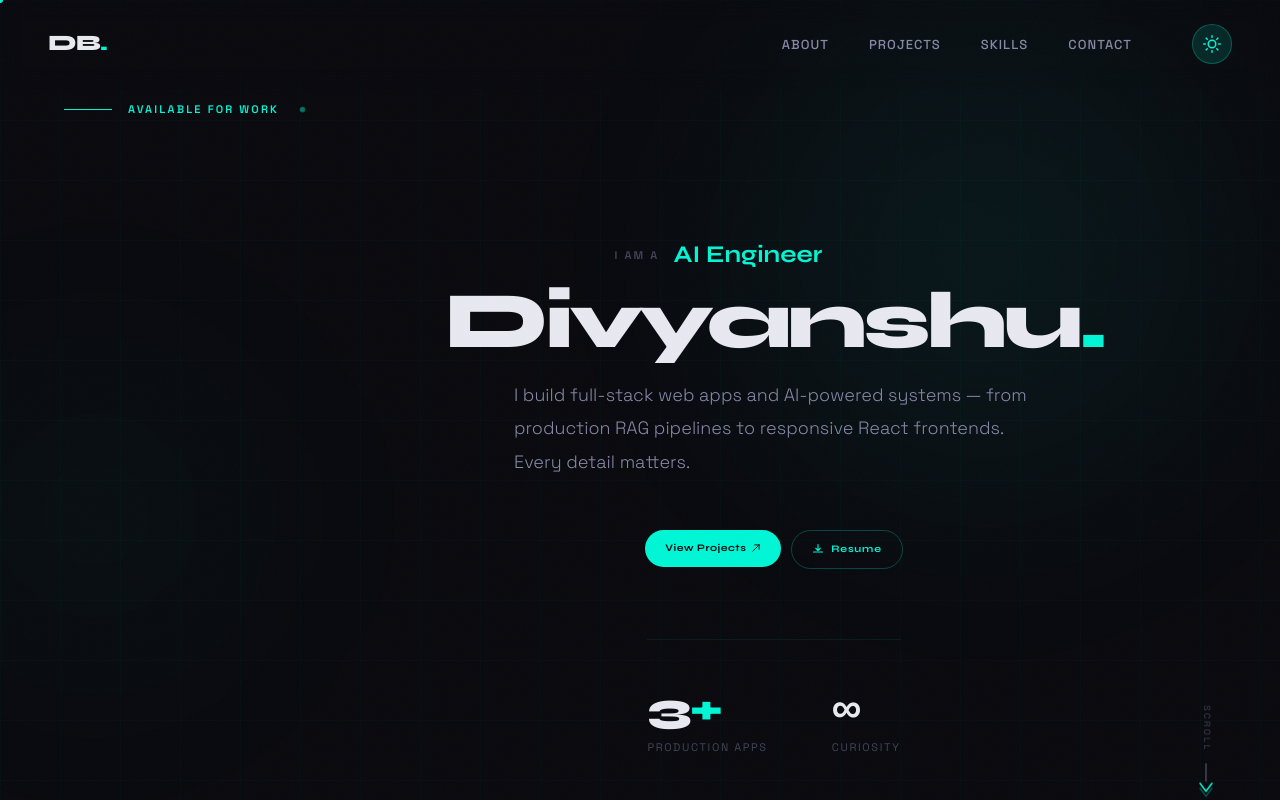
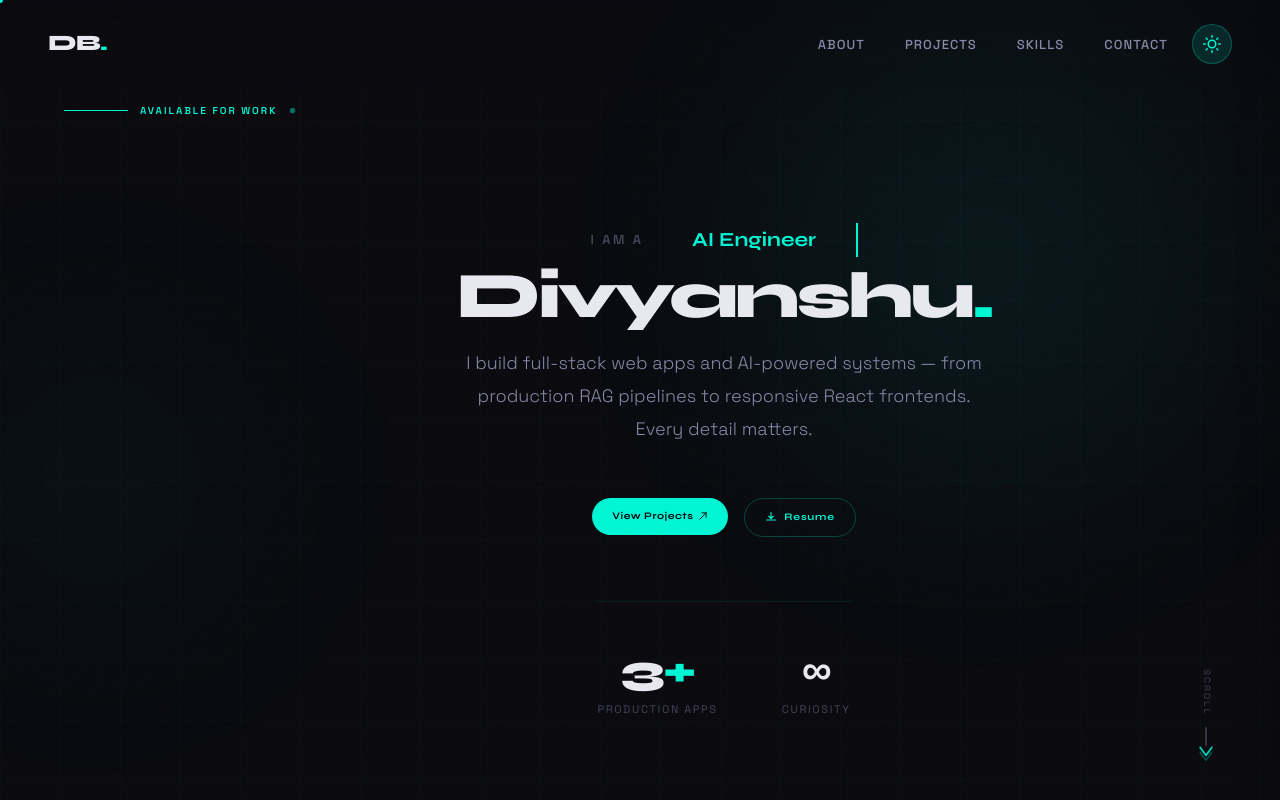
Before and after one commit to divyanshu-code/personal_portfolio, a Next.js app: page / in a window 1280 px wide. Shown: the top 800 px of the page. Built offline with nearby package versions, Linux system fonts and the light colour scheme; no server answers.

Commit message:
feat: enhance navigation and cursor behavior for mobile devices

```diff
--- a/src/app/components/Hero.js
+++ b/src/app/components/Hero.js
@@ -154,12 +154,12 @@ export default function Hero() {
       }} />
 
       <div className="h-eyebrow" style={{
-        display: 'flex', alignItems: 'center', gap: 16, marginBottom: 36,
+        display: 'flex', alignItems: 'center', gap: 12, marginBottom: 24,
       }}>
-        <span style={{ width: 48, height: 1, background: 'var(--accent)', display: 'block', flexShrink: 0 }} />
-        <span className="label">Available for work</span>
+        <span className="w-[5vw]" style={{ height: 1, background: 'var(--accent)', display: 'block', flexShrink: 0 }} />
+        <span className="label lg:text-[10px] text-[8px]">Available for work</span>
         <span style={{
-          marginLeft: 4,
+          marginLeft: 0,
           width: 7, height: 7,
           borderRadius: '50%',
           background: 'var(--accent)',
@@ -169,23 +169,23 @@ export default function Hero() {
       </div>
 
       {/* ── Content ── */}
-      <div className='flex flex-col items-center  justify-center ml-40' style={{ maxWidth: 1100, width: '100%', zIndex: 2 }}>
+      <div className='flex flex-col  md:items-center justify-center ml-0 md:ml-40 text-center md:text-center' style={{ maxWidth: 1000, width: '100%', zIndex: 2 }}>
 
         {/* Role typewriter */}
-        <div className="h-role-line mt-20" style={{
+        <div className="h-role-line lg:mt-20 mt-10" style={{
           display: 'flex', alignItems: 'center', gap: 14, marginBottom: 10, flexWrap: 'wrap',
         }}>
-          <span className="label" style={{ color: 'var(--text-muted)' }}>I am a</span>
+          <span className="label lg:text-[13px] text-[10px] ml-10 lg:ml-0" style={{ color: 'var(--text-muted)' }}>I am a</span>
           <span
             ref={roleRef}
+            className='lg:text-[20px] text-[18px]'
             style={{
               fontFamily: 'var(--font-display)',
-              fontSize: 'clamp(18px, 2vw, 24px)',
               fontWeight: 700,
               color: 'var(--accent)',
               borderRight: '2px solid var(--accent)',
               paddingRight: 5,
-              minWidth: 260,
+              minWidth: 200,
               animation: 'caretBlink 0.8s step-end infinite',
               display: 'inline-block',
             }}
@@ -194,10 +194,9 @@ export default function Hero() {
 
         {/* Name */}
         <h1
-          className="h-name"
+          className="h-name lg:text-[65px] text-[40px]"
           style={{
             fontFamily: 'var(--font-display)',
-            fontSize: 'clamp(10px, 11vw, 80px)',
             fontWeight: 800,
             lineHeight: 0.91,
             letterSpacing: '-0.05em',
@@ -213,7 +212,7 @@ export default function Hero() {
           className="h-intro"
           style={{
             maxWidth: 520,
-            fontSize: 'clamp(15px, 1.4vw, 18px)',
+            fontSize: 'clamp(16px, 2vw, 18px)',
             lineHeight: 1.85,
             color: 'var(--text-secondary)',
             fontWeight: 300,
@@ -225,9 +224,7 @@ export default function Hero() {
         </p>
 
         {/* CTA row */}
-        <div className="h-cta-row" style={{
-          display: 'flex', gap: 10, alignItems: 'center', flexWrap: 'wrap',
-        }}>
+        <div className="h-cta-row flex flex-wrap items-center justify-center md:justify-start gap-4">
           <a
             href="#projects"
             id="hero-cta-projects"
@@ -284,14 +281,9 @@ export default function Hero() {
 
         {/* Stats */}
         <div
-          className="h-stats"
+          className="h-stats flex flex-wrap justify-center md:justify-start gap-8 md:gap-16 mt-16 pt-12"
           style={{
-            display: 'flex',
-            gap: 'clamp(32px, 5vw, 64px)',
-            marginTop: 70,
-            paddingTop: 48,
             borderTop: '1px solid var(--border)',
-            flexWrap: 'wrap',
           }}
         >
           {[
@@ -301,7 +293,7 @@ export default function Hero() {
             <div key={label}>
               <div style={{
                 fontFamily: 'var(--font-display)',
-                fontSize: 'clamp(10px, 3.5vw, 42px)',
+                fontSize: 'clamp(36px, 6vw, 42px)',
                 fontWeight: 800,
                 letterSpacing: '-0.04em',
                 color: 'var(--text-primary)',
--- a/src/app/components/Nav.js
+++ b/src/app/components/Nav.js
@@ -1,5 +1,7 @@
 'use client';
 import { useEffect, useRef, useState } from 'react';
+import { RxHamburgerMenu } from 'react-icons/rx';
+import { IoClose } from 'react-icons/io5';
 
 const links = [
   { label: 'About', href: '#about' },
@@ -11,6 +13,7 @@ const links = [
 export default function Nav() {
   const [scrolled, setScrolled] = useState(false);
   const [isDark, setIsDark] = useState(true);
+  const [menuOpen, setMenuOpen] = useState(false);
   const navRef = useRef(null);
 
   // Persist & apply theme
@@ -28,6 +31,12 @@ export default function Nav() {
     return () => window.removeEventListener('scroll', onScroll);
   }, []);
 
+  // Lock body scroll when drawer is open
+  useEffect(() => {
+    document.body.style.overflow = menuOpen ? 'hidden' : '';
+    return () => { document.body.style.overflow = ''; };
+  }, [menuOpen]);
+
   const toggleTheme = () => {
     const next = isDark ? 'light' : 'dark';
     if (next === 'light') {
@@ -39,12 +48,17 @@ export default function Nav() {
     setIsDark(!isDark);
   };
 
+  const closeMenu = () => setMenuOpen(false);
+
   return (
+    <>
       <header ref={navRef} className={`nav ${scrolled ? 'scrolled' : ''}`} role="banner">
         <a href="#" className="nav-logo" id="nav-logo">
           DB<span>.</span>
         </a>
-      <nav className='flex items-center justify-center gap-15' aria-label="Primary navigation">
+
+        <nav className="flex items-center justify-center gap-6" aria-label="Primary navigation">
+          {/* Desktop links */}
           <ul className="nav-links">
             {links.map((l) => (
               <li key={l.href}>
@@ -55,9 +69,9 @@ export default function Nav() {
             ))}
           </ul>
 
-        {/* Theme Toggle */}
+          {/* Theme Toggle (Desktop) */}
           <button
-          className="theme-toggle"
+            className="theme-toggle desktop-only"
             id="theme-toggle-btn"
             onClick={toggleTheme}
             aria-label={isDark ? 'Switch to light mode' : 'Switch to dark mode'}
@@ -80,8 +94,88 @@ export default function Nav() {
               <path d="M21 12.79A9 9 0 1 1 11.21 3 7 7 0 0 0 21 12.79z" />
             </svg>
           </button>
+
+          {/* Hamburger / Close — mobile only */}
+          <button
+            className="hamburger md:hidden"
+            id="hamburger-btn"
+            onClick={() => setMenuOpen(!menuOpen)}
+            aria-label={menuOpen ? 'Close menu' : 'Open menu'}
+            aria-expanded={menuOpen}
+            style={{ zIndex: 1000 }}
+          >
+            {menuOpen ? (
+              <IoClose size={24} color="var(--text-primary)" />
+            ) : (
+              <RxHamburgerMenu size={22} color="var(--text-primary)" />
+            )}
+          </button>
         </nav>
+      </header>
 
-    </header>
+      {/* Backdrop (click to close) */}
+      {menuOpen && (
+        <div
+          className="fixed inset-0 z-40 bg-black/40 backdrop-blur-sm"
+          onClick={closeMenu}
+          aria-hidden="true"
+        />
+      )}
+
+      {/* Mobile Nav Drawer (Half Screen) */}
+      <div
+        className={`fixed top-0 right-0 h-full w-[60vw] max-w-xs bg-[var(--base)] z-50 flex flex-col p-6 shadow-2xl transition-transform duration-300 ${
+          menuOpen ? 'translate-x-0' : 'translate-x-full'
+        }`}
+        role="dialog"
+        aria-modal="true"
+        aria-label="Mobile navigation"
+        style={{ borderLeft: '1px solid var(--border)' }}
+      >
+        <div className="flex items-center justify-between mb-8 pb-4 border-b border-[var(--border)]">
+          <span className="font-[var(--font-display)] text-xl font-bold">
+            Menu<span style={{ color: 'var(--accent)' }}>.</span>
+          </span>
+        </div>
+
+        <ul className="flex flex-col gap-6">
+          {links.map((l) => (
+            <li key={l.href}>
+              <a
+                href={l.href}
+                onClick={closeMenu}
+                className="font-[var(--font-body)] text-[16px] text-[var(--text-secondary)] font-light hover:text-[var(--accent)] transition-colors"
+              >
+                {l.label}
+              </a>
+            </li>
+          ))}
+        </ul>
+
+        {/* Theme Toggle inside Sidebar */}
+        <div className="mt-auto pt-6 border-t border-[var(--border)] flex items-center justify-between">
+          <span className="text-sm font-semibold tracking-widest uppercase text-[var(--text-muted)]">
+            Theme
+          </span>
+          <button
+            onClick={toggleTheme}
+            aria-label={isDark ? 'Switch to light mode' : 'Switch to dark mode'}
+            style={{
+              background: 'var(--accent-dim)',
+              border: '1px solid var(--border-lit)',
+              borderRadius: '50%',
+              width: 40, height: 40,
+              display: 'flex', alignItems: 'center', justifyContent: 'center',
+              color: 'var(--accent)',
+            }}
+          >
+            {isDark
+              ? <svg width="18" height="18" viewBox="0 0 24 24" fill="none" stroke="currentColor" strokeWidth="2" strokeLinecap="round" strokeLinejoin="round"><circle cx="12" cy="12" r="5"/><line x1="12" y1="1" x2="12" y2="3"/><line x1="12" y1="21" x2="12" y2="23"/><line x1="4.22" y1="4.22" x2="5.64" y2="5.64"/><line x1="18.36" y1="18.36" x2="19.78" y2="19.78"/><line x1="1" y1="12" x2="3" y2="12"/><line x1="21" y1="12" x2="23" y2="12"/><line x1="4.22" y1="19.78" x2="5.64" y2="18.36"/><line x1="18.36" y1="5.64" x2="19.78" y2="4.22"/></svg>
+              : <svg width="17" height="17" viewBox="0 0 24 24" fill="currentColor"><path d="M21 12.79A9 9 0 1 1 11.21 3 7 7 0 0 0 21 12.79z"/></svg>
+            }
+          </button>
+        </div>
+      </div>
+    </>
   );
 }
--- a/src/app/globals.css
+++ b/src/app/globals.css
@@ -43,7 +43,15 @@
 /* ─── CURSOR ─────────────────────────────────────────────────── */
 *, *::before, *::after { cursor: none !important; box-sizing: border-box; }
 
+/* Disable custom cursor on mobile and touch devices */
+@media (max-width: 768px), (pointer: coarse) {
+  *, *::before, *::after { cursor: auto !important; }
+}
+
 /* ─── RESET & BASE ───────────────────────────────────────────── */
+html, body {
+  -webkit-tap-highlight-color: transparent;
+}
 html {
   background: var(--base);
   color: var(--text-primary);
@@ -96,7 +104,6 @@ body {
 
 .label {
   font-family: var(--font-body);
-  font-size: 11px;
   font-weight: 600;
   letter-spacing: 0.2em;
   text-transform: uppercase;
@@ -145,7 +152,7 @@ body {
 .nav {
   position: fixed;
   top: 0; left: 0; right: 0;
-  z-index: 100;
+  z-index: 999;
   display: flex;
   align-items: center;
   justify-content: space-between;
@@ -823,6 +830,12 @@ body {
   background: rgba(0,245,212,0.2);
 }
 
+@media (max-width: 768px), (pointer: coarse) {
+  .cursor-outer, .cursor-inner {
+    display: none !important;
+  }
+}
+
 /* ─── REVEAL ANIMATIONS ──────────────────────────────────────── */
 .reveal {
   opacity: 0;
@@ -853,10 +866,12 @@ body {
   .contact-inner { grid-template-columns: 1fr; gap: 60px; }
   .hero-section { padding: 0 32px 60px; }
   .section { padding: 100px 32px; }
-  .nav { padding: 20px 32px; }
+  .nav { padding: 20px 32px; z-index: 100; }
 }
-@media (max-width: 640px) {
-  .skills-grid { grid-template-columns: 1fr; }
+/* ── Mobile (≤768px) ── */
+@media (max-width: 768px) {
+  .desktop-only { display: none !important; }
+  .nav { padding: 16px 20px; }
   .nav-links { display: none; }
   .hero-stats { flex-direction: column; gap: 24px; }
   .hero-sub-row { flex-direction: column; align-items: flex-start; }
```
Also changed, not shown: src/app/components/Cursor.js (+7 -0 lines). Lines whose indentation alone changed are shown as unchanged.
